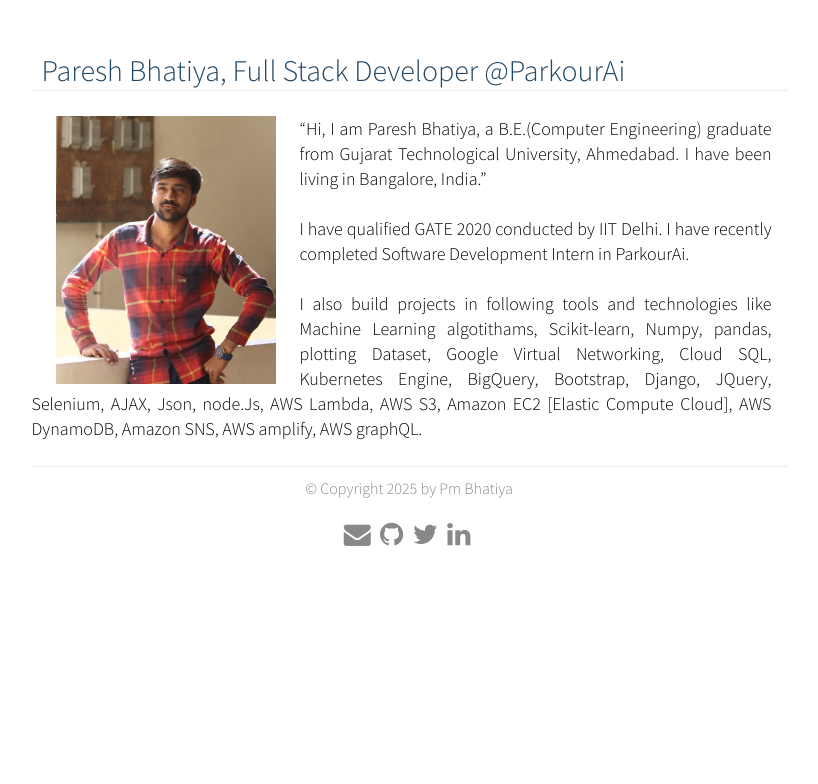
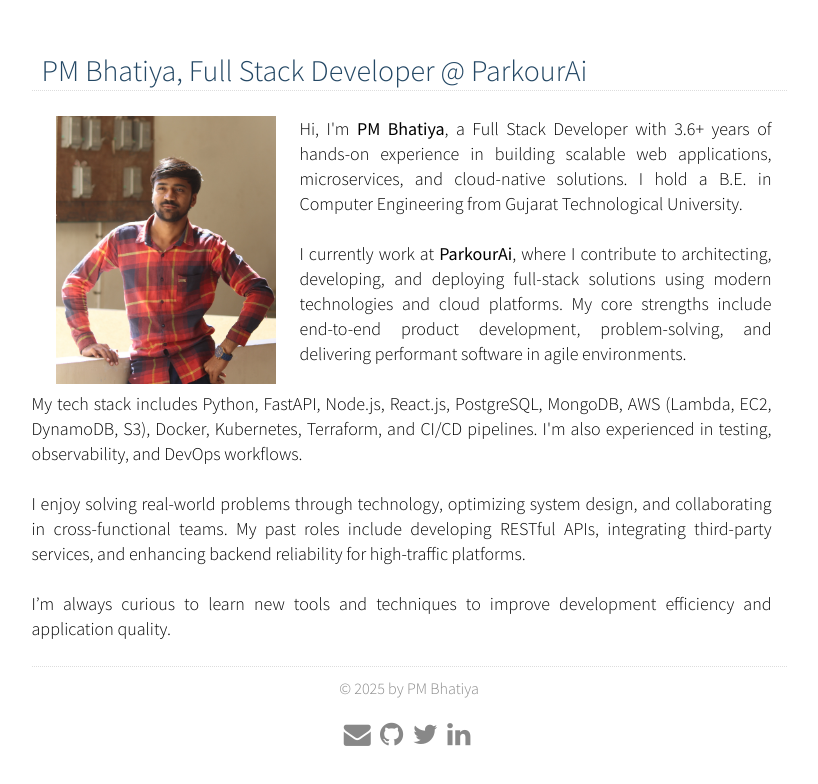
Before and after one commit to pmbhatiya/pmbhatiya.github.io, a plain HTML site: page index.html in a window 1280 px wide. Shown: the whole page, without its empty margins (231-1049 px from the left). Drawn offline with Linux system fonts and the light colour scheme; some icons are missing.

Commit message:
Update index.html

```diff
--- a/index.html
+++ b/index.html
@@ -1,71 +1,57 @@
 <!DOCTYPE html>
 <html lang="en">
   <head>
-
     <link href="https://fonts.googleapis.com/css?family=Source+Sans+Pro:300,300i,400" rel="stylesheet">
     <link href='https://fonts.googleapis.com/css?family=Noticia+Text:400,700' rel='stylesheet' type='text/css' />
     <link rel="stylesheet" href="https://cdnjs.cloudflare.com/ajax/libs/font-awesome/4.7.0/css/font-awesome.min.css">
     <link rel="stylesheet" href="https://cdn.rawgit.com/jpswalsh/academicons/master/css/academicons.min.css">
     <link rel="icon" href="./static/images/logo.svg">
-    <link rel=”mask-icon” href="./static/images/logo.svg" color=”#000000">
+    <link rel="mask-icon" href="./static/images/logo.svg" color="#000000">
 
     <meta http-equiv="Content-Type" content="text/html; charset=utf-8" />
-
-    <title>Pm Bhatiya | About</title>
-
+    <title>PM Bhatiya | About</title>
     <link rel="stylesheet" href="./static/css/style.css" type="text/css" />
   </head>
+  <body>
+    <div class="container">
+      <span class="name"><a href="./index.html">PM Bhatiya, Full Stack Developer @ ParkourAi</a></span>
+      <div class="navigation"></div>
+      <div class="separator"></div>
+      <div class="body">
+        <div class="page">
+          <img alt="Headshot" class="align-left" src="./static/images/pm.jpg" style="width: 220px; padding: 0; margin: 0 24px" />
 
-  <body>
+          <p>Hi, I'm <strong>PM Bhatiya</strong>, a Full Stack Developer with 3.6+ years of hands-on experience in building scalable web applications, microservices, and cloud-native solutions. I hold a B.E. in Computer Engineering from Gujarat Technological University.</p>
 
-    <div class=container>
+          <p>I currently work at <strong>ParkourAi</strong>, where I contribute to architecting, developing, and deploying full-stack solutions using modern technologies and cloud platforms. My core strengths include end-to-end product development, problem-solving, and delivering performant software in agile environments.</p>
 
-      <span class=name><a href="./index.html">Paresh Bhatiya, Full Stack Developer @ParkourAi</a></span>
-      <div class=navigation>
-        <!-- <ul> -->
-          <!-- <li><a href=""></a> </li> -->
-          <!-- <li><a href=""></a> </li> -->
-          <!-- <li><a href=""></a> </li> -->
-        <!-- </ul> -->
+          <p>My tech stack includes Python, FastAPI, Node.js, React.js, PostgreSQL, MongoDB, AWS (Lambda, EC2, DynamoDB, S3), Docker, Kubernetes, Terraform, and CI/CD pipelines. I'm also experienced in testing, observability, and DevOps workflows.</p>
+
+          <p>I enjoy solving real-world problems through technology, optimizing system design, and collaborating in cross-functional teams. My past roles include developing RESTful APIs, integrating third-party services, and enhancing backend reliability for high-traffic platforms.</p>
+
+          <p>I’m always curious to learn new tools and techniques to improve development efficiency and application quality.</p>
+        </div>
       </div>
 
-      <div class=separator></div>
-
-      <div class=body>
-        <div class=page>
-
-			<img alt="Headshot" class="align-left" src="./static/images/pm.jpg" style="width: 220px; padding: 0; margin: 0 24px" />
-
-				<p>“Hi, I am Paresh Bhatiya, a B.E.(Computer Engineering) graduate from Gujarat Technological University, Ahmedabad. I have been living in Bangalore, India.”</p>
-
-				<p>I have qualified GATE 2020 conducted by IIT Delhi. I have recently completed Software Development Intern in ParkourAi.</p>
-
-				<p>I also build projects in following tools and technologies like Machine Learning algotithams, Scikit-learn, Numpy, pandas, plotting Dataset, Google Virtual Networking, Cloud
-				SQL, Kubernetes Engine, BigQuery, Bootstrap, Django, JQuery, Selenium, AJAX, Json, node.Js, AWS Lambda, AWS S3, Amazon EC2 [Elastic Compute Cloud], AWS DynamoDB, Amazon SNS, AWS amplify, AWS graphQL.</p>
-	        </div>
-      </div>
-
-      <div class=footer>
-        <p>&copy; Copyright <script language="JavaScript">var date = new Date(); document.write(date.getFullYear());</script> by Pm Bhatiya</p>
-        <div class=social style="font-size: 27px;">
+      <div class="footer">
+        <p>&copy; <script>document.write(new Date().getFullYear());</script> by PM Bhatiya</p>
+        <div class="social" style="font-size: 27px;">
           <ul>
-            <script language="JavaScript">
-              front = 'pmbhatiya7';
-              back = 'gmail';
-              tld = 'com';
-              document.write('<a href=\"mailto:' + front + '@' + back + '.' + tld + '\" target=\"_blank\">');
+            <script>
+              const front = 'pmbhatiya7';
+              const back = 'gmail';
+              const tld = 'com';
+              document.write(`<a href="mailto:${front}@${back}.${tld}" target="_blank">`);
             </script>
-            <li><i class="fa fa-envelope"></i> </li>
+            <li><i class="fa fa-envelope"></i></li>
             </a>
-            <a href="https://github.com/pmbhatiya" target="_blank"> <li> <i class="fa fa-github"></i> </li> </a>
-            <a href="#"> <li> <i class="fa fa-twitter"></i> </li> </a>
-            <a href="https://www.linkedin.com/in/pmbhatiya" target="_blank"> <li><i class="fa fa-linkedin"></i></li></a>
-            <a href="#" > <li> <i class="ai ai-google-scholar"></i> </li> </a>
+            <a href="https://github.com/pmbhatiya" target="_blank"><li><i class="fa fa-github"></i></li></a>
+            <a href="#"><li><i class="fa fa-twitter"></i></li></a>
+            <a href="https://www.linkedin.com/in/pmbhatiya" target="_blank"><li><i class="fa fa-linkedin"></i></li></a>
+            <a href="#"><li><i class="ai ai-google-scholar"></i></li></a>
           </ul>
         </div>
       </div>
-
     </div>
-
   </body>
 </html>
```
